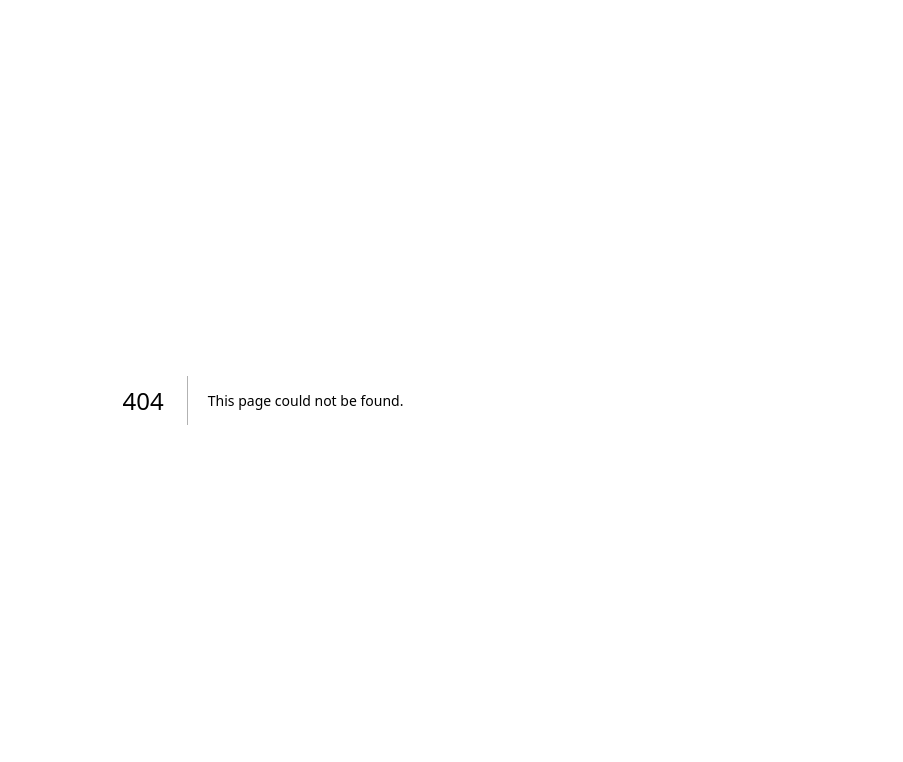
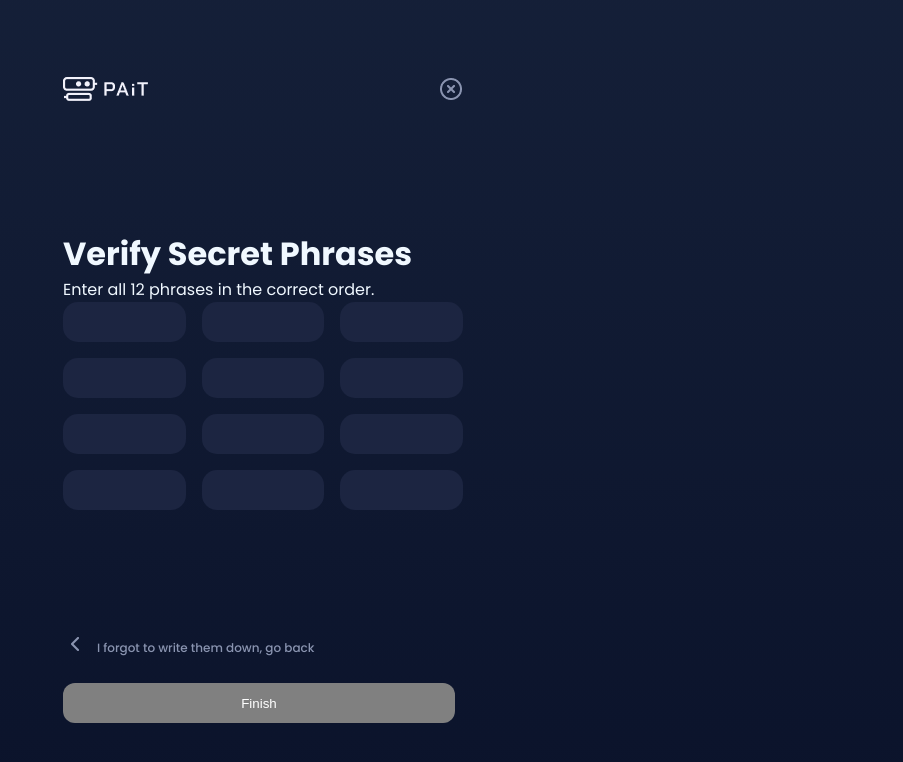
Before and after one commit to MorrisMacharia/PAiT, a Next.js app: page /VerifyPhrases in a window 1280 px wide. Before the commit this address had no page. Shown: the top 762 px of the page, without its empty margins (377-1280 px from the left). Built offline with nearby package versions, Linux system fonts and the light colour scheme.

Commit message:
verifyphrases

```diff
--- /dev/null
+++ b/src/app/VerifyPhrases/page.jsx
@@ -0,0 +1,93 @@
+"use client";
+
+import React, { useState, useEffect } from "react";
+import { useSearchParams, useRouter } from "next/navigation";
+import WalletLayout from "../Layout/WalletLayout";
+import { ToastContainer, toast } from "react-toastify";
+import "../VerifyPhrases/verifyphrases.css";
+import "react-toastify/dist/ReactToastify.css";
+import { validateMnemonicPhrase } from "../utils/utils.jsx";
+
+const VerifyPhrases = () => {
+  const [enteredPhrases, setEnteredPhrases] = useState(Array(12).fill(""));
+  const [originalPhrases, setOriginalPhrases] = useState([]);
+  const [isVerified, setIsVerified] = useState(false);
+  const searchParams = useSearchParams();
+  const router = useRouter();
+
+  useEffect(() => {
+    const routerPhrases = searchParams.get("phrases");
+    if (routerPhrases) {
+      try {
+        const decodedPhrases = JSON.parse(decodeURIComponent(routerPhrases));
+        setOriginalPhrases(decodedPhrases);
+      } catch (error) {
+        console.error("Error decoding phrases:", error);
+        toast.error(
+          "An error occurred while processing phrases. Please try again."
+        );
+      }
+    }
+  }, [searchParams]);
+
+  useEffect(() => {
+    const allPhrasesEntered = enteredPhrases.every(
+      (phrase) => phrase.trim() !== ""
+    );
+
+    if (allPhrasesEntered) {
+      const isValid = enteredPhrases.every(
+        (phrase, index) => phrase.trim() === originalPhrases[index]
+      );
+
+      if (isValid) {
+        const mnemonicPhrase = enteredPhrases.join(" ").trim();
+        if (validateMnemonicPhrase(mnemonicPhrase)) {
+          setIsVerified(true);
+          toast.success("Phrases verified successfully!");
+        } else {
+          toast.error("The entered phrases are not valid. Please try again.");
+        }
+      } else {
+        toast.error("The entered phrases do not match the generated phrases.");
+      }
+    } else {
+      setIsVerified(false); // Reset verification if not all phrases are entered
+    }
+  }, [enteredPhrases, originalPhrases]);
+
+  const handleInputChange = (index, value) => {
+    const updatedPhrases = [...enteredPhrases];
+    updatedPhrases[index] = value;
+    setEnteredPhrases(updatedPhrases);
+  };
+
+  return (
+    <WalletLayout
+      hideFooter={false}
+      allPhrasesFilled={isVerified}
+      onFinish={() => router.push("/Verify")}
+    >
+      <div className="verify-container">
+        <h1 className="verify-title">Verify Secret Phrases</h1>
+        <p className="verify-description">
+          Enter all 12 phrases in the correct order.
+        </p>
+        <div className="phrases-grid">
+          {Array.from({ length: 12 }).map((_, index) => (
+            <input
+              key={index}
+              type="text"
+              className="phrase-input"
+              value={enteredPhrases[index]}
+              onChange={(e) => handleInputChange(index, e.target.value)}
+            />
+          ))}
+        </div>
+      </div>
+      <ToastContainer />
+    </WalletLayout>
+  );
+};
+
+export default VerifyPhrases;
--- /dev/null
+++ b/src/app/VerifyPhrases/verifyphrases.css
@@ -0,0 +1,50 @@
+.phrases-grid {
+  width: 400px;
+    display: grid;
+    grid-template-columns: repeat(3, 1fr);
+    gap: 1rem; /* Adjust the gap as needed */
+  }
+  .phrase-item {
+width: 100%;
+border: none;
+border-radius: 15px;
+  }
+  .phrase-input{
+    text-align: center;
+    color: aliceblue;
+    width: 100%;
+    height: 40px;
+    border: none;
+    border-radius: 15px;
+    background-color: rgb(28, 37, 65);
+  }
+  .verfy-container{
+    display: flex;
+    flex-direction: column;
+    justify-content: space-between;
+    gap: 30px;
+  }
+  .verify-title{
+    color: aliceblue;
+  }
+  .verify-description{
+    color: aliceblue;
+  }
+  .finish-button {
+    padding: 10px 20px;
+    font-size: 16px;
+    border-radius: 5px;
+    transition: background-color 0.3s ease;
+  }
+
+  .finish-button.disabled {
+    background-color: grey;
+    color: white;
+    cursor: not-allowed;
+  }
+
+  .finish-button.enabled {
+    background-color: green;
+    color: white;
+    cursor: pointer;
+  }
--- a/src/app/components/WalletFooter/WalletFooter.jsx
+++ b/src/app/components/WalletFooter/WalletFooter.jsx
@@ -21,9 +21,9 @@ export const WalletFooter = ({ allPhrasesFilled, onFinish }) => {
       <div className="actions2">
         <button
           className="saved2"
-          style={{ backgroundColor: allPhrasesFilled ? 'aqua' : 'gray' }} // Change color based on state
-          onClick={onFinish} // Call onFinish when button is clicked
-          disabled={!allPhrasesFilled} // Disable button if phrases aren't filled
+          style={{ backgroundColor: allPhrasesFilled ? 'aqua' : 'gray' }}
+          onClick={onFinish}
+          disabled={!allPhrasesFilled}
         >
           Finish
         </button>
```
Also changed, not shown: src/app/Newwallet/page.js (+42 -3 lines).
